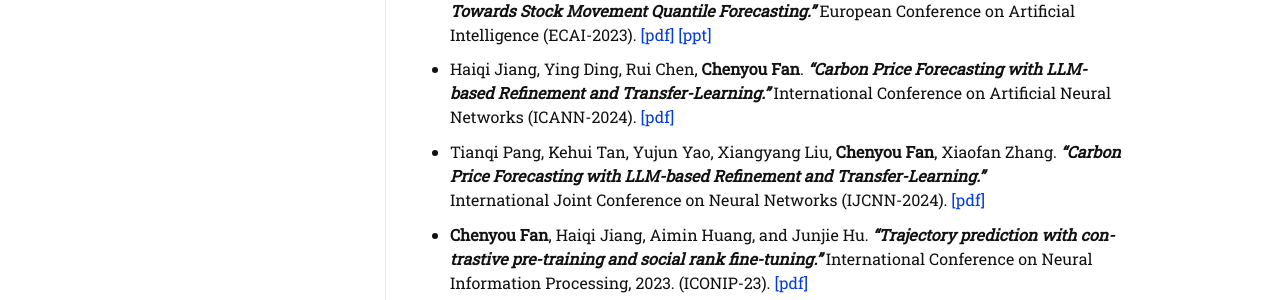
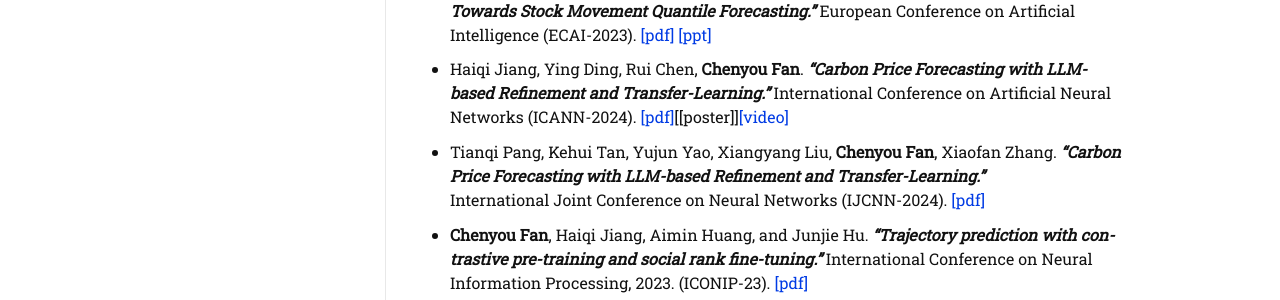
Before and after one commit to fanchenyou/fanchenyou.github.io, a Jekyll site: the page built from publications.md, in a window 1280 px wide. Shown: the part 583-883 px from the top of the page. Built offline with Jekyll 4.4.1, drawn with Linux system fonts in a browser that asks for light colours; nearby versions of some CDN libraries; some web fonts are replaced.

Commit message:
add demo

```diff
--- a/publications.md
+++ b/publications.md
@@ -15,7 +15,7 @@ permalink: /publications/
 * **Chenyou Fan**, Hengyang Lu, Aimin Huang. ***"A Novel Differentiable Rank Learning Method Towards Stock Movement Quantile Forecasting."*** European Conference on Artificial Intelligence (ECAI-2023).
 [[pdf]](./docs/ecai_paper.pdf){:target="_blank"} [[ppt]](./docs/ECAI_23.pdf){:target="_blank"}
 
-* Haiqi Jiang, Ying Ding, Rui Chen, **Chenyou Fan**. ***"Carbon Price Forecasting with LLM-based Refinement and Transfer-Learning."***  International Conference on Artificial Neural Networks (ICANN-2024). [[pdf]](./docs/icann24.pdf){:target="_blank"}
+* Haiqi Jiang, Ying Ding, Rui Chen, **Chenyou Fan**. ***"Carbon Price Forecasting with LLM-based Refinement and Transfer-Learning."***  International Conference on Artificial Neural Networks (ICANN-2024). [[pdf]](./docs/icann24.pdf){:target="_blank"}[[poster]][[video]](https://drive.google.com/file/d/1H5qZRKxVsyySubyyLug5A9nxC5CtNwyA/view?usp=drive_link)
 
 * Tianqi Pang, Kehui Tan, Yujun Yao, Xiangyang Liu, **Chenyou Fan**, Xiaofan Zhang. ***"Carbon Price Forecasting with LLM-based Refinement and Transfer-Learning."***
 International Joint Conference on Neural Networks (IJCNN-2024). [[pdf]](./docs/ijcnn24.pdf){:target="_blank"}
```
Also changed, not shown: 2 other files.
